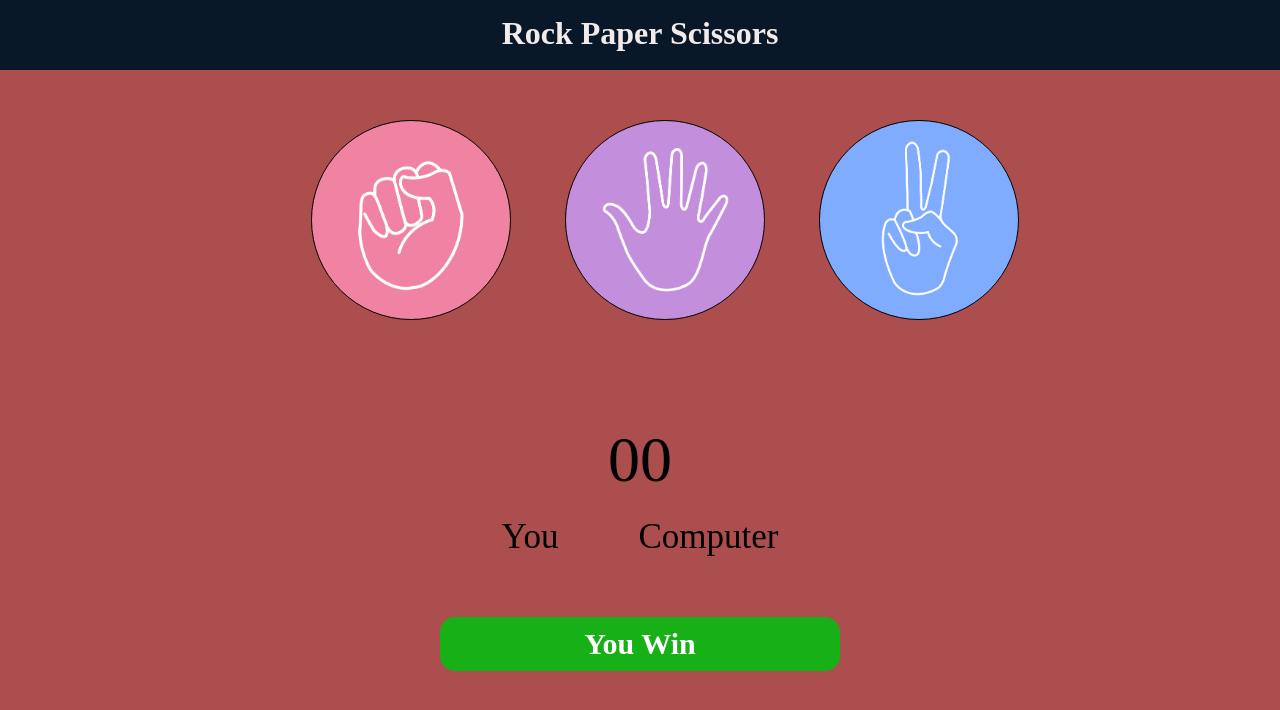
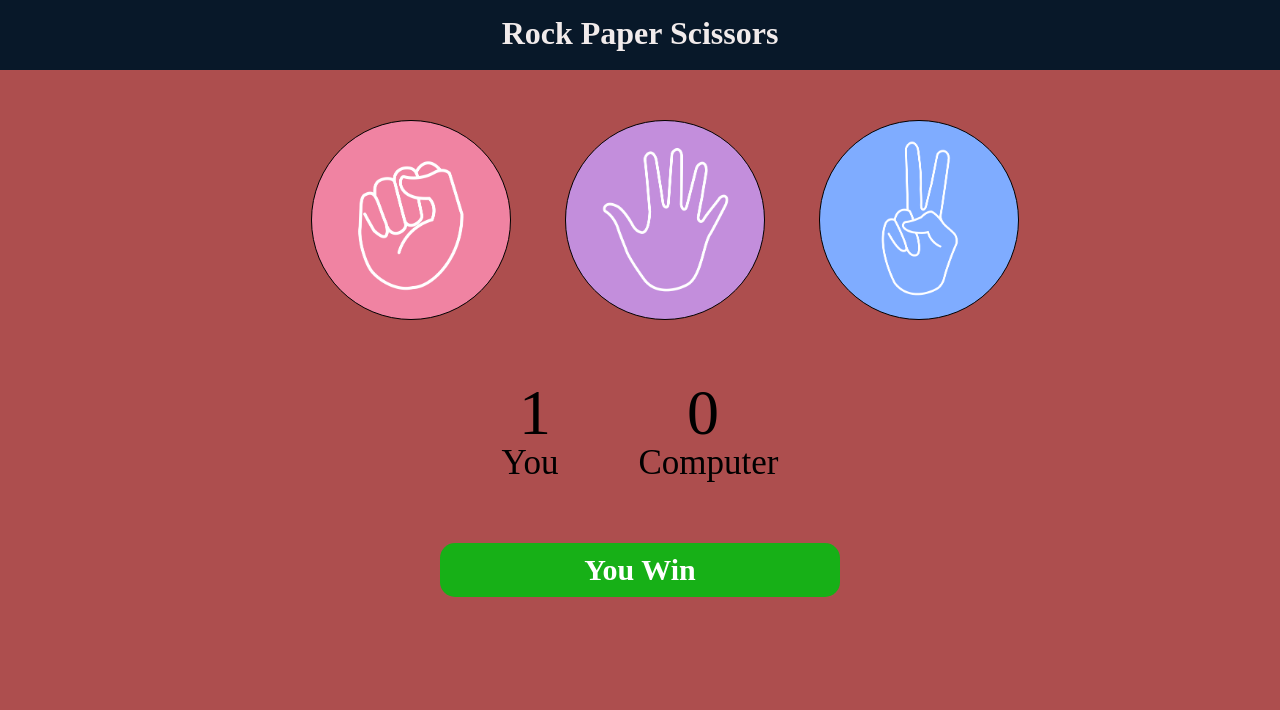
Before and after one commit to FerdouseOfficial/Rock-Paper-Scissors-Game, a plain HTML site: page index.html in a window 1280 px wide. Both pictures are taken after a click on the button 411 px from the left and 220 px from the top of the page. Drawn offline with Linux system fonts and the light colour scheme.

Commit message:
Finally the game is Built properly

```diff
--- a/app.js
+++ b/app.js
@@ -16,9 +16,12 @@
 */
 
 let userScore = 0;
-let CompScore = 0;
+let compScore = 0;
 
 const choices = document.querySelectorAll("button");
+
+const yourScore = document.querySelector(".Your_score");
+const computerScore = document.querySelector(".Computer_score");
 
 const genCompChoice = () => {
   // Generating Computer Choice
@@ -36,11 +39,14 @@ const drawGame = () => {
 let winner = document.querySelector(".msg");
 const showWinner = (userWin) => {
   if (userWin) {
+    userScore++;
+    yourScore.innerText = userScore;
     winner.innerText = "You Win";
     winner.style.backgroundColor = "#17b017ff";
     console.log("You win");
   } else {
-    console.log("You lose");
+    compScore++;
+    computerScore.innerText = compScore;
     winner.style.backgroundColor = "#e01b3fff";
     winner.innerText = "You lose";
   }
@@ -63,7 +69,7 @@ const playGame = (UserChoices) => {
       userWin = compChoice === "rock" ? true : false;
     } else if (UserChoices === "scissors") {
       // rock, paper
-      userWin = compChoice === "rock" ? true : false;
+      userWin = compChoice === "rock" ? false : true;
     }
     showWinner(userWin);
   }
--- a/style.css
+++ b/style.css
@@ -38,12 +38,12 @@ button {
   position: relative;
   margin-bottom: 20px;
 }
-.You {
+.Your_score{
   position: absolute;
   left: 258px;
   margin-bottom: 20px;
 }
-.Computer {
+.Computer_score {
   position: absolute;
   right: 300px;
   margin-bottom: 20px;
```
